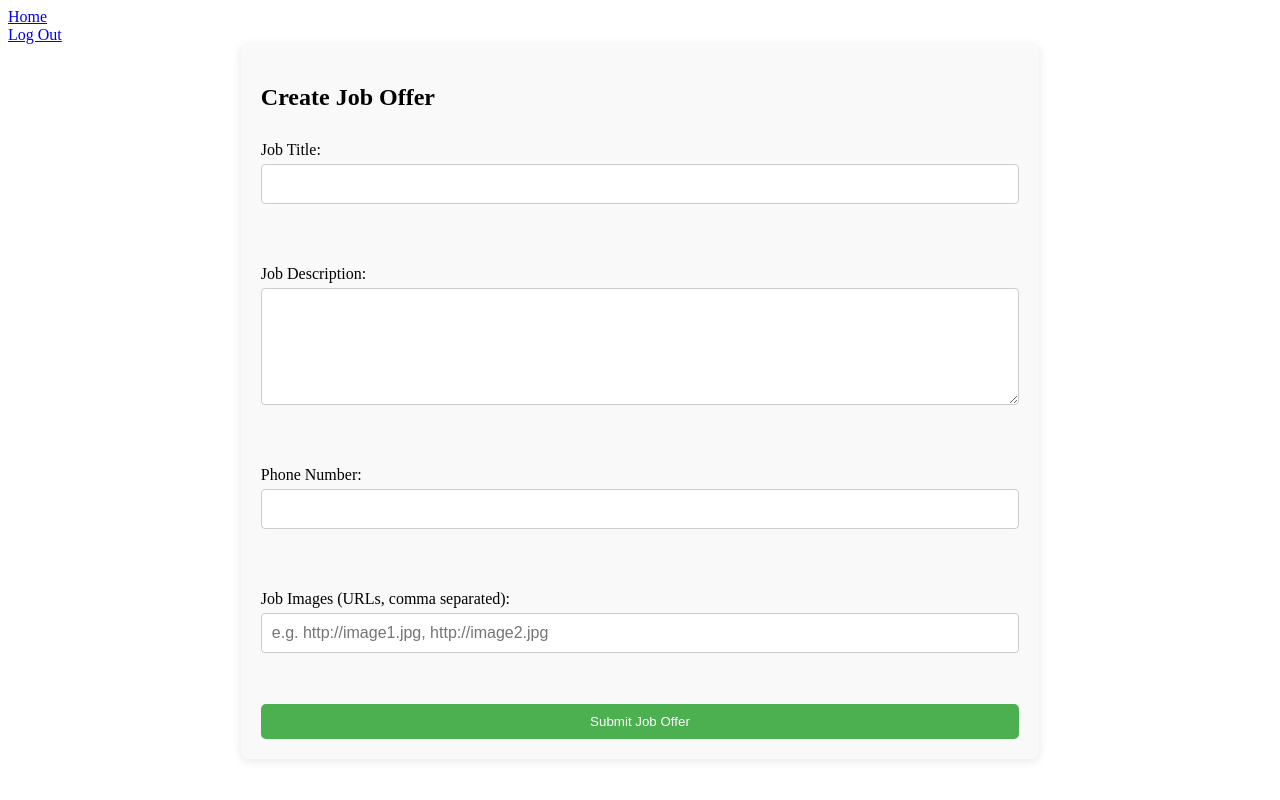
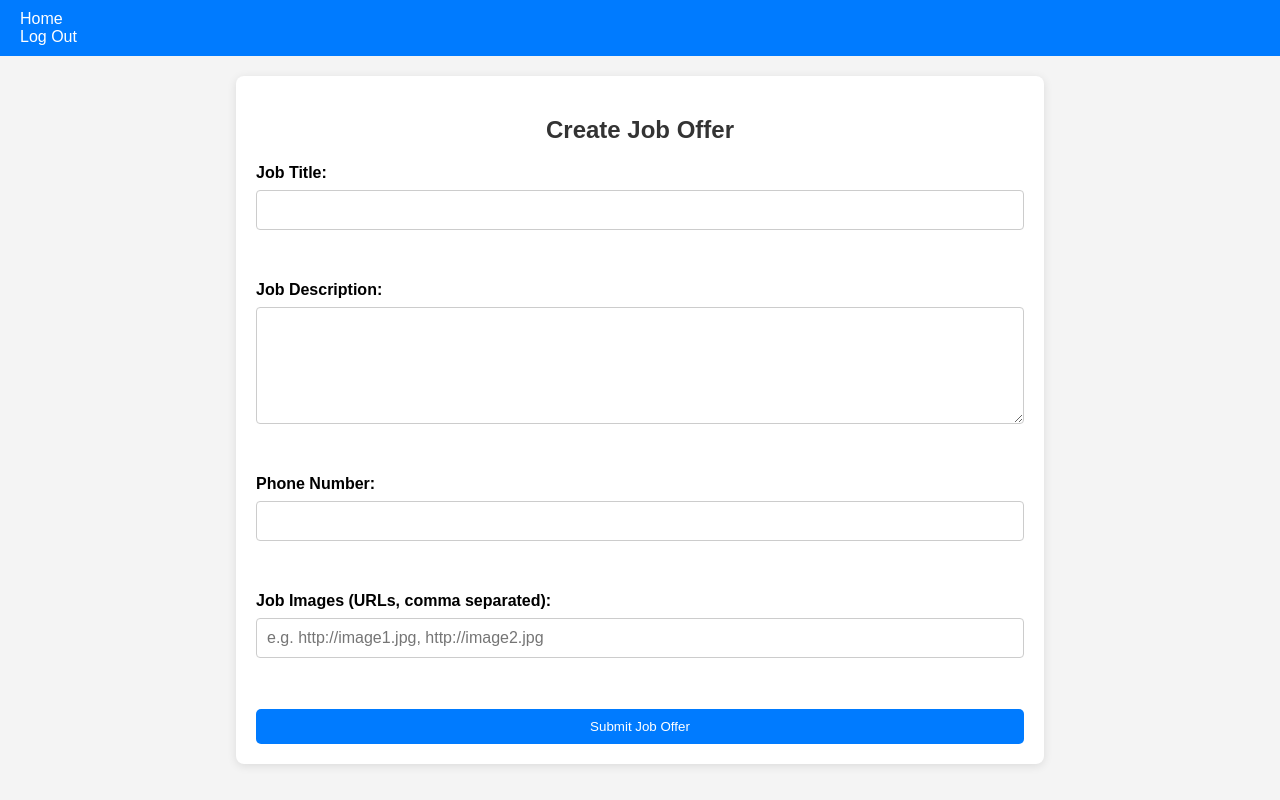
Before and after one commit to KristiyanP-03/Technical_University_Varna_2024, a PHP site: page /create_job_offer.php in a window 1280 px wide. Run offline with PHP 8.4, Linux system fonts and the light colour scheme; the visitor is signed in with stand-in values (Sample User, id 1); data that the repository does not hold is empty.

Commit message:
reworking my project

```diff
--- a/Third Year 2024-2025/WEB Project/client/create_job_offer.php
+++ b/Third Year 2024-2025/WEB Project/client/create_job_offer.php
@@ -2,28 +2,25 @@
 session_start();
 require 'db.php';
 
-// Redirect to login page if user is not logged in
 if (!isset($_SESSION['user_id'])) {
     header("Location: log_in.php");
     exit;
 }
 
-// Handle form submission
 if ($_SERVER["REQUEST_METHOD"] == "POST") {
     $title = $conn->real_escape_string($_POST['title']);
     $description = $conn->real_escape_string($_POST['description']);
     $phone_number = $conn->real_escape_string($_POST['phone_number']);
-    $images = $conn->real_escape_string($_POST['images']); // comma separated image URLs
-    $user_id = $_SESSION['user_id']; // The user who is creating the job offer
-    $likes = 0; // Initial like count
-    $comments = ''; // Empty comments initially
+    $images = $conn->real_escape_string($_POST['images']);
+    $user_id = $_SESSION['user_id'];
+    $likes = 0;
+    $comments = '';
 
-    // Insert the new job offer into the database
     $sql = "INSERT INTO job_offers (user_id, title, description, phone_number, images, likes, comments)
             VALUES ('$user_id', '$title', '$description', '$phone_number', '$images', '$likes', '$comments')";
 
     if ($conn->query($sql) === TRUE) {
-        header("Location: home.php"); // Redirect to the home page after successful submission
+        header("Location: home.php");
         exit;
     } else {
         echo "Error: " . $conn->error;
@@ -32,10 +29,8 @@ if ($_SERVER["REQUEST_METHOD"] == "POST") {
 ?>
 
 <!DOCTYPE html>
-<html lang="en">
+<html>
 <head>
-    <meta charset="UTF-8">
-    <meta name="viewport" content="width=device-width, initial-scale=1.0">
     <title>Create Job Offer</title>
     <link rel="stylesheet" href="static/css/create_job_offer.css">
 </head>
--- a/Third Year 2024-2025/WEB Project/client/profile.php
+++ b/Third Year 2024-2025/WEB Project/client/profile.php
@@ -26,10 +26,8 @@ $conn->close();
 ?>
 
 <!DOCTYPE html>
-<html lang="en">
+<html>
 <head>
-    <meta charset="UTF-8">
-    <meta name="viewport" content="width=device-width, initial-scale=1.0">
     <title>Profile</title>
     <link rel="stylesheet" href="static/css/profile.css">
 </head>
@@ -56,7 +54,6 @@ $conn->close();
 
         <a href="edit_profile.php" class="edit-profile-btn">Edit Profile</a>
 
-        <!-- Delete Profile Button -->
         <form action="delete_profile.php" method="POST" class="delete-profile-form">
             <button type="submit" class="delete-profile-btn">Delete Profile</button>
         </form>
--- a/Third Year 2024-2025/WEB Project/client/static/css/chat.css
+++ b/Third Year 2024-2025/WEB Project/client/static/css/chat.css
@@ -1,5 +1,4 @@
 body {
-    font-family: Arial, sans-serif;
     margin: 0;
     padding: 0;
 }
--- a/Third Year 2024-2025/WEB Project/client/static/css/create_job_offer.css
+++ b/Third Year 2024-2025/WEB Project/client/static/css/create_job_offer.css
@@ -1,10 +1,38 @@
+body {
+    font-family: Arial, sans-serif;
+    margin: 0;
+    padding: 0;
+    background-color: #f4f4f4;
+}
+
+.navbar {
+    background-color: #007BFF;
+    color: white;
+    padding: 10px 20px;
+}
+
+.navbar a {
+    color: white;
+    text-decoration: none;
+    margin-right: 20px;
+}
+
+.navbar a:hover {
+    text-decoration: underline;
+}
+
 .main-content {
     width: 60%;
-    margin: 0 auto;
+    margin: 20px auto;
     padding: 20px;
-    background-color: #f9f9f9;
+    background-color: #ffffff;
     border-radius: 8px;
     box-shadow: 0 2px 10px rgba(0, 0, 0, 0.1);
+}
+
+.main-content h2 {
+    text-align: center;
+    color: #333;
 }
 
 form {
@@ -13,27 +41,35 @@ form {
 }
 
 form label {
-    margin: 10px 0 5px;
+    margin-bottom: 8px;
+    font-weight: bold;
 }
 
-form input,
+form input[type="text"],
 form textarea {
     padding: 10px;
-    margin-bottom: 15px;
     border: 1px solid #ccc;
     border-radius: 4px;
     font-size: 16px;
+    width: 100%; /* Full width for form inputs */
+    margin-bottom: 15px;
+    box-sizing: border-box;
+}
+
+form textarea {
+    resize: vertical; /* Allows vertical resizing of textarea */
 }
 
 form button {
     padding: 10px;
-    background-color: #4CAF50;
+    background-color: #007BFF;
     color: white;
     border: none;
     border-radius: 5px;
     cursor: pointer;
+    width: 100%; /* Full width for button */
 }
 
 form button:hover {
-    background-color: #45a049;
+    background-color: #0056b3;
 }
--- a/Third Year 2024-2025/WEB Project/client/static/css/edit_profile.css
+++ b/Third Year 2024-2025/WEB Project/client/static/css/edit_profile.css
@@ -1,5 +1,4 @@
 body {
-    font-family: Arial, sans-serif;
     background-color: #f4f4f4;
     margin: 0;
     padding: 0;
@@ -70,7 +69,3 @@ body {
 .profile-content form button:hover {
     background-color: #45a049;
 }
-
-.profile-content form input[type="file"] {
-    padding: 0;
-}
--- a/Third Year 2024-2025/WEB Project/client/static/css/home.css
+++ b/Third Year 2024-2025/WEB Project/client/static/css/home.css
@@ -1,6 +1,5 @@
 body {
     margin: 0;
-    font-family: Arial, sans-serif;
 }
 
 .navbar {
--- a/Third Year 2024-2025/WEB Project/client/static/css/log_in.css
+++ b/Third Year 2024-2025/WEB Project/client/static/css/log_in.css
@@ -1,5 +1,4 @@
 body {
-    font-family: Arial, sans-serif;
     background-color: #f4f4f4;
     margin: 0;
     padding: 0;
--- a/Third Year 2024-2025/WEB Project/client/static/css/profile.css
+++ b/Third Year 2024-2025/WEB Project/client/static/css/profile.css
@@ -1,5 +1,4 @@
 body {
-    font-family: Arial, sans-serif;
     margin: 0;
     padding: 0;
     background-color: #f9f9f9;
--- a/Third Year 2024-2025/WEB Project/client/static/css/sign_up.css
+++ b/Third Year 2024-2025/WEB Project/client/static/css/sign_up.css
@@ -1,5 +1,4 @@
 body {
-    font-family: Arial, sans-serif;
     margin: 0;
     padding: 0;
     background-color: #f4f4f9;
--- a/Third Year 2024-2025/WEB Project/client/static/css/view_job_offer.css
+++ b/Third Year 2024-2025/WEB Project/client/static/css/view_job_offer.css
@@ -1,5 +1,4 @@
 body {
-    font-family: Arial, sans-serif;
     margin: 0;
     padding: 0;
     background-color: #f4f4f9;
```
Also changed, not shown: Third Year 2024-2025/WEB Project/client/chat.php (+1 -7 lines), Third Year 2024-2025/WEB Project/client/delete_profile.php (+16 -0 lines), Third Year 2024-2025/WEB Project/client/edit_profile.php (+3 -9 lines), Third Year 2024-2025/WEB Project/client/home.php (+12 -11 lines), Third Year 2024-2025/WEB Project/client/sign_up.php (+12 -24 lines), Third Year 2024-2025/WEB Project/client/view_job_offer.php (+49 -23 lines).
